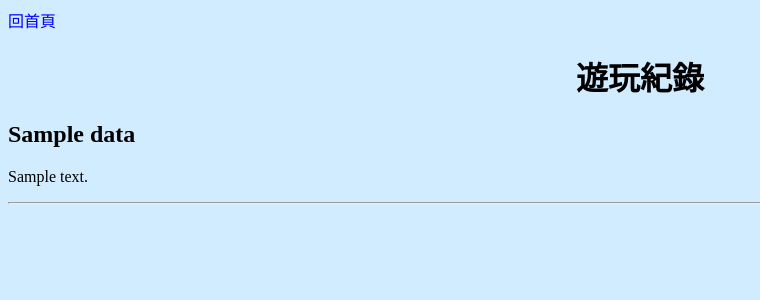
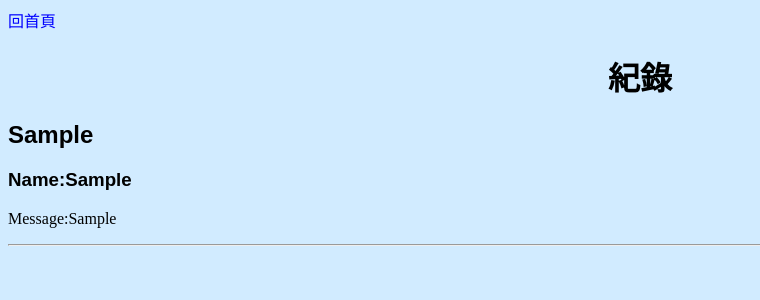
Before and after one commit to wangyuching/flaskDbWork, a Flask app: template templates/up.html in a window 1280 px wide. Shown: the top 300 px of the page, without its empty margins (0-760 px from the left). Run offline with Flask 3, Linux system fonts and the light colour scheme; the template is opened without the code that fills it: most values are stand-ins (such as "Sample title", 1, 10 or a date in 2020).

Commit message:
沒連遊戲版

```diff
--- a/app.py
+++ b/app.py
@@ -1,36 +1,43 @@
 from flask import Flask
-from flask import request #抓login form datas
-from flask import render_template #go xxx.html
-from flask import redirect, url_for #redirect to xxx > /xxx
-import dataset  #database
+from flask import request
+from flask import render_template
+from flask import redirect, url_for
+import datetime
+import dataset
 
 app = Flask(__name__)
 
-# 連接到 SQLite 數據庫，如果數據庫不存在，則會自動創建
 db = dataset.connect('sqlite:///file.db')
 
-# 創建一個表格，名稱為 'userplay'
 table = db['userplay']
 
-# 一開網頁會出現login.html的頁面
 @app.route('/', methods=['GET'])
 def login():
     return render_template('login.html')
 
-# 按下 login.html 中 form Submit 後會將資料(name、message)
-# 以 HTTP POST 方式送到 /submit 這個網址，然後出現 wp.html 的頁面
-    # 字典 dict 有兩個資料欄位(name、message)，分別存放從 login form 抓來的資料再存入 data
-    # 將 data 存入 DB 的 table
 @app.route('/submit', methods=['POST'])
 def submit():
-    data = dict(name=request.form['name'], message=request.form['message'])
+    time =  datetime.datetime.now().strftime('%Y-%m-%d %H:%M')
+    name = request.form['name']
+    message = request.form['message']
+
+    if len(name) == 0 and len(message) == 0:
+        return render_template('login.html', hint='!!!至少其中一個欄位要有東西!!!')
+
+    if len(name) == 0:
+        name = 'NONE'
+
+    if len(message) == 0:
+        message = 'LAZZY PEOPLE'
+
+    data = dict(st=time,n=name,m=message)
     table.insert(data)
     return redirect(url_for('up'))
 
 @app.route('/up', methods=['GET'])
 def up():
     datas = table.find()
-    table.delete(name='')
+
     return render_template('up.html', datas=datas)
 
 #@app.route('/submit', methods=['POST'])
@@ -55,7 +62,8 @@ def up():
 for i in table.all():
     print(i)
 
-delete = table.delete()
+if table.count() == 5:
+    table.delete()
 
 if __name__ == '__main__':
     app.run()
--- a/templates/login.html
+++ b/templates/login.html
@@ -7,7 +7,7 @@
 </head>
 
 <body>
-    <a href="/up" style="text-decoration: none; color: blue; text-align: left;">遊玩紀錄</a>
+    <a href="/up" style="text-decoration: none; color: blue; text-align: left;">紀錄</a>
     <div style="text-align: center;">
         <h1>o_O這是一個以Flask為主，含有DB的作業 O_o</h1>
         <p>按下Submit後會將資料傳送至up.html，同時開啟wp.html的遊戲頁面</p>
@@ -21,6 +21,8 @@
 
             <input type='submit' value="Submit"></input>
         </form>
+
+        <h1>{{ hint }}</h1>
     </div>
 </body>
 
--- a/templates/up.html
+++ b/templates/up.html
@@ -8,11 +8,12 @@
 
 <body>
     <a href="/" style="text-decoration: none; color: blue;">回首頁</a>
-    <h1 style="text-align: center;">遊玩紀錄</h1>
+    <h1 style="text-align: center;">紀錄</h1>
 
     {% for data in datas %}
-    <h2>{{ data['name'] }}</h2>
-    <p>{{ data['message'] }}</p>
+    <h2 style="font-family:Arial, Helvetica, sans-serif">{{ data['st'] }} </h2>
+    <h3 style="font-family:Arial, Helvetica, sans-serif">Name:{{ data['n'] }}</h3>
+    <p>Message:{{ data['m'] }}</p>
     <hr>
     {% endfor%}
 </body>
```
Also changed, not shown: 2 other files.
